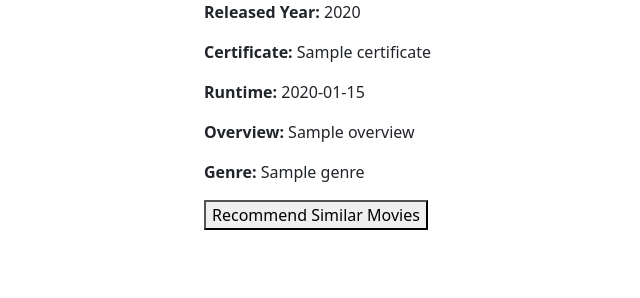
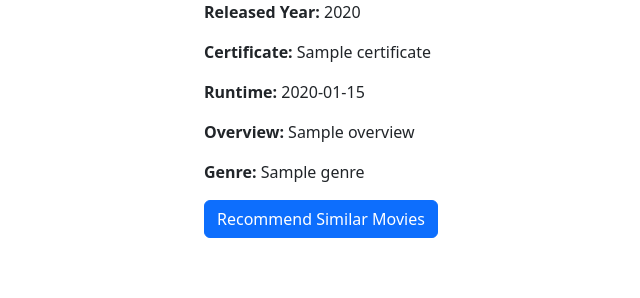
Before and after one commit to tarikjaber/capstone-backend, a Flask app: template templates/movie_details.html in a window 1280 px wide. Shown: the part 502-800 px from the top of the page, without its empty margins (52-692 px from the left). Run offline with Flask 3, Linux system fonts and the light colour scheme; the template is opened without the code that fills it: most values are stand-ins (such as "Sample title", 1, 10 or a date in 2020); grey boxes marked "Sample" are stand-in pictures; some libraries are stand-ins or nearby versions.

Commit message:
Improve button styling in movie details

```diff
--- a/templates/movie_details.html
+++ b/templates/movie_details.html
@@ -12,6 +12,6 @@
 <p><strong>Runtime:</strong> {{ movie.Runtime }}</p>
 <p><strong>Overview:</strong> {{ movie.Overview }}</p>
 <p><strong>Genre:</strong> {{ movie.Genre }}</p>
-<button hx-get="/similar/{{ movie_id }}" hx-target="#similar">Recommend Similar Movies</button>
+<button class="btn btn-primary mb-2" hx-get="/similar/{{ movie_id }}" hx-target="#similar">Recommend Similar Movies</button>
 <div id="similar"></div>
 {% endblock %}
```
